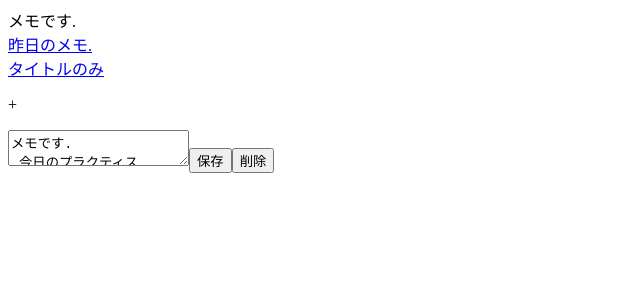
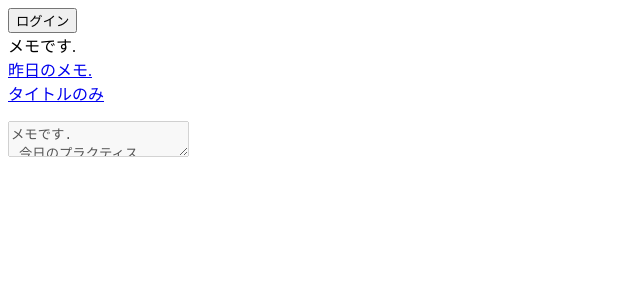
Before and after one commit to wata00913/Vue-Memo, a Vue app: page /memo-list/1 in a window 1280 px wide. Shown: the top 300 px of the page, without its empty margins (0-640 px from the left). Built offline with nearby package versions, Linux system fonts and the light colour scheme.

Commit message:
ログイン、ログアウトボタンとログイン状態の要求仕様を実装

```diff
--- a/src/App.vue
+++ b/src/App.vue
@@ -1,8 +1,19 @@
 <script setup>
 import { RouterLink, RouterView } from "vue-router";
+import { ref, provide } from "vue";
+
+const isLoggedIn = ref(false);
+provide("isLoggedIn", isLoggedIn);
+
+// event
+function toggleLogIn() {
+  isLoggedIn.value = !isLoggedIn.value;
+}
 </script>
 
 <template>
+  <button v-if="isLoggedIn" @click="toggleLogIn">ログアウト</button>
+  <button v-else @click="toggleLogIn">ログイン</button>
   <RouterView />
 </template>
 
--- a/src/components/MemoEdit.vue
+++ b/src/components/MemoEdit.vue
@@ -1,5 +1,5 @@
 <script setup>
-import { ref, defineEmits, watch } from "vue";
+import { ref, defineEmits, watch, inject } from "vue";
 
 const emit = defineEmits(["update", "destroy"]);
 const props = defineProps({
@@ -18,6 +18,8 @@ watch(
   }
 );
 
+const isLoggedIn = inject("isLoggedIn");
+
 // event
 function save() {
   emit("update", content.value);
@@ -28,7 +30,7 @@ function destroy() {
 </script>
 
 <template>
-  <textarea v-model="content"></textarea>
-  <button @click="save">保存</button>
-  <button @click="destroy">削除</button>
+  <textarea v-model="content" :disabled="!isLoggedIn"></textarea>
+  <button v-if="isLoggedIn" @click="save">保存</button>
+  <button v-if="isLoggedIn" @click="destroy">削除</button>
 </template>
--- a/src/components/MemoList.vue
+++ b/src/components/MemoList.vue
@@ -1,5 +1,5 @@
 <script setup>
-import { defineEmits, defineProps } from "vue";
+import { defineEmits, defineProps, inject } from "vue";
 import { RouterLink } from "vue-router";
 
 const emit = defineEmits(["create"]);
@@ -14,6 +14,8 @@ function title(memo) {
   return memo.content.split("\n")[0];
 }
 
+const isLoggedIn = inject("isLoggedIn");
+
 function create() {
   emit("create");
 }
@@ -26,5 +28,7 @@ function create() {
       title(memo, idx)
     }}</router-link>
   </div>
-  <p><span style="cursor: pointer" @click="create">+</span></p>
+  <p>
+    <span v-if="isLoggedIn" style="cursor: pointer" @click="create">+</span>
+  </p>
 </template>
```
